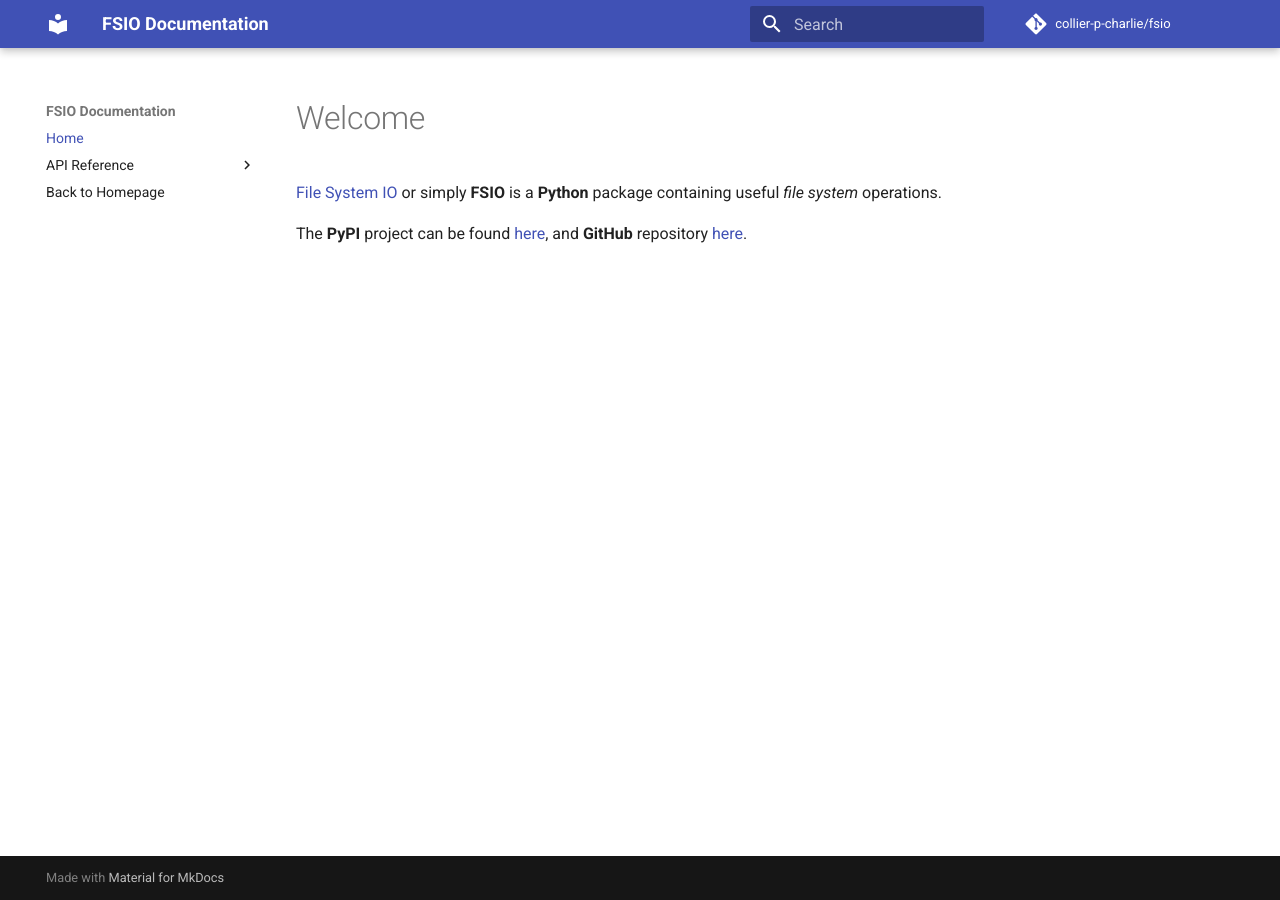
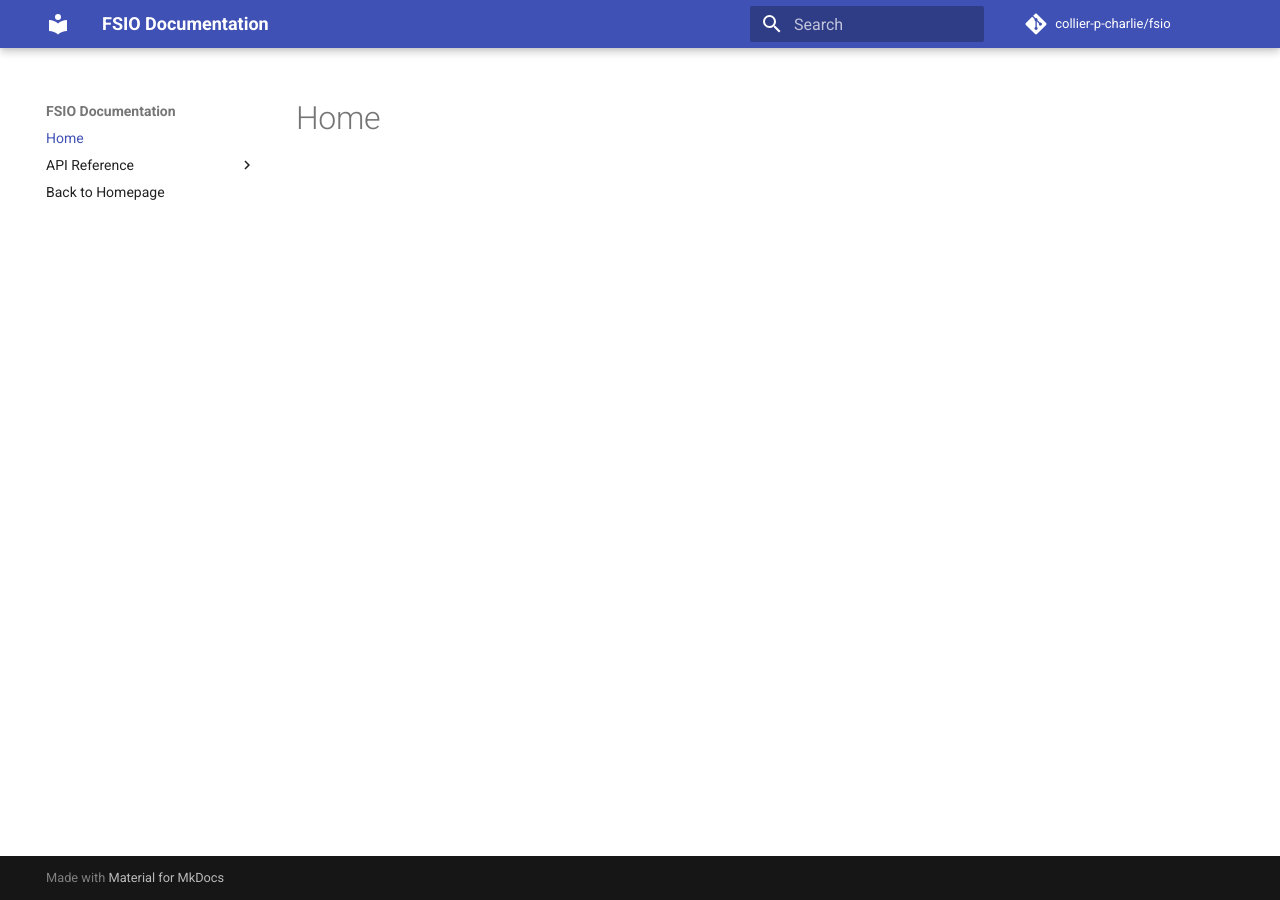
Before and after one commit to collier-p-charlie/fsio, an MkDocs documentation site: the page built from docs/index.md, in a window 1280 px wide. Built offline with MkDocs 1.6.1 and Material for MkDocs 9.7.7, drawn with Linux system fonts in a browser that asks for light colours; comment, search, counter and statistics services are not loaded.

Commit message:
updated INDEX.md from README.md at deploy time

```diff
--- a/docs/index.md
+++ b/docs/index.md
@@ -1,5 +1 @@
-# Welcome
-
-[File System IO]() or simply **FSIO** is a **Python** package containing useful _file system_ operations.
-
-The **PyPI** project can be found [here](https://pypi.org/project/fsio/), and **GitHub** repository [here](https://github.com/collier-p-charlie/fsio).
+[//]: # (Gets copied from README.md at deploy time)
```
Also changed, not shown: 1 other file.
